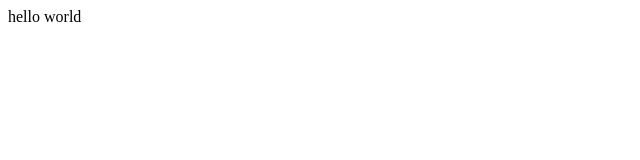
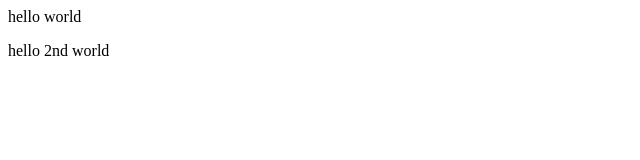
Before and after one commit to JebaAnsari/demo, a plain HTML site: page index.html in a window 1280 px wide. Shown: the full height of the page, 0-640 px from the left. Drawn offline with Linux system fonts and the light colour scheme.

Commit message:
add another message

```diff
--- a/index.html
+++ b/index.html
@@ -1 +1,2 @@
 <p>hello world</p>
+<div>hello 2nd world </div>
```
